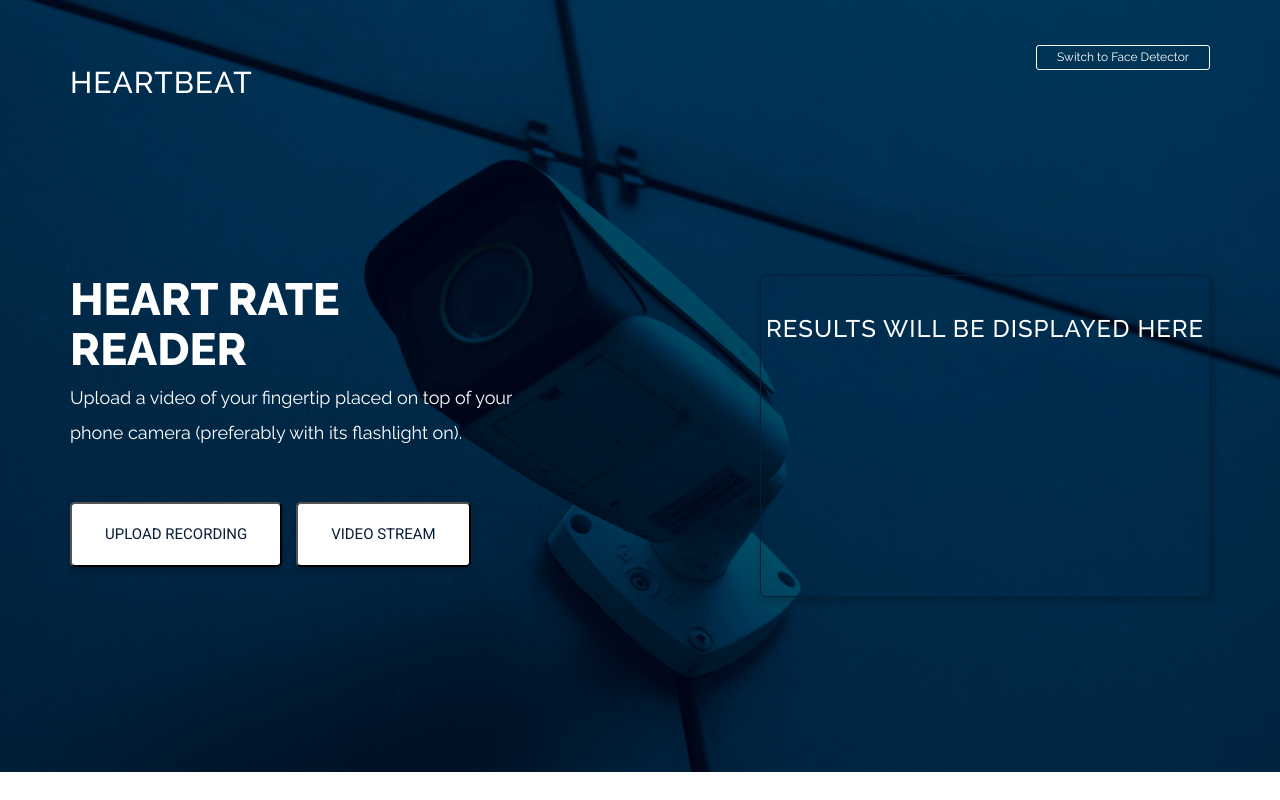
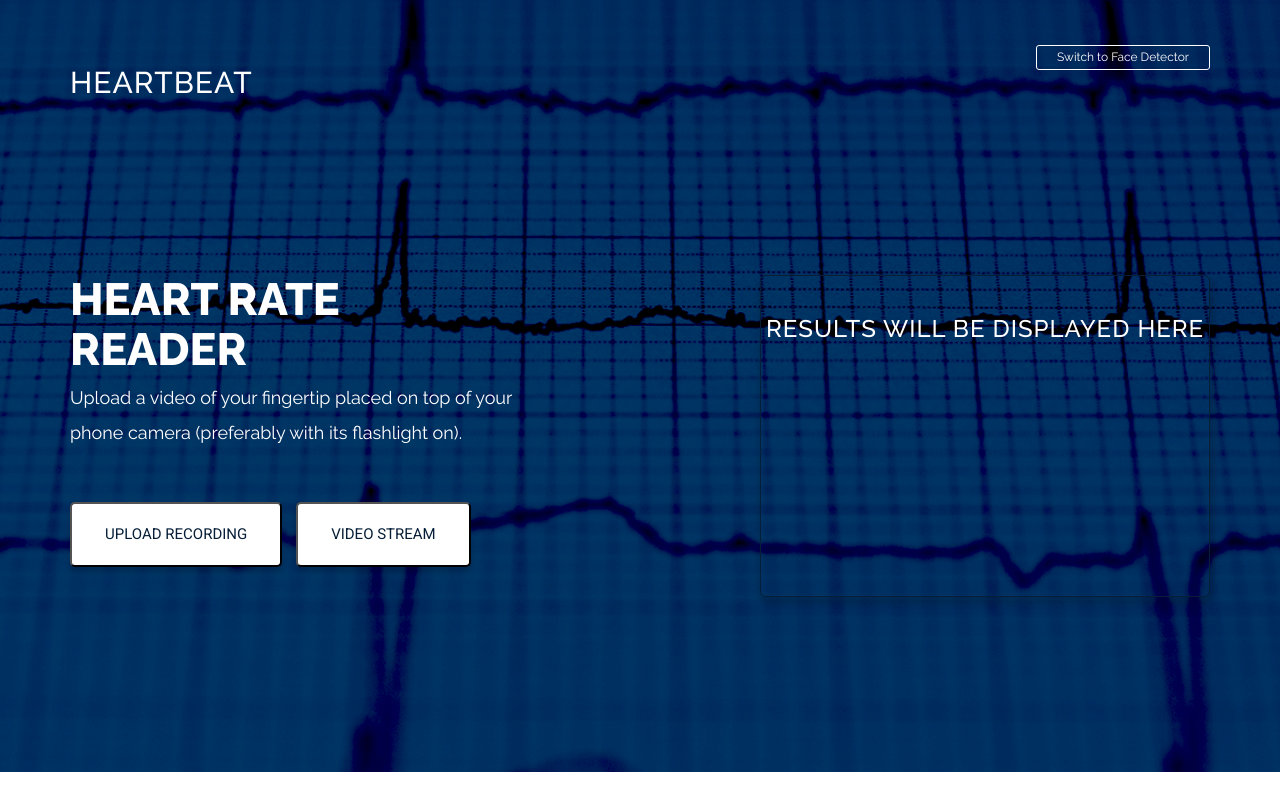
Before and after one commit to Paymanshus/HeartRate-Reader, a Flask app: page /heartbeat in a window 1280 px wide. Run offline with Flask 2, Linux system fonts and the light colour scheme; some libraries are stand-ins or nearby versions.

Commit message:
Edited bg

```diff
--- a/templates/heartbeat.html
+++ b/templates/heartbeat.html
@@ -19,7 +19,7 @@
 
 <body class="loading">
     <div class="wrapper">
-        <header class="header">
+        <header class="header" style="background-image: url('../static/img/8.png');">
             <div class="container">
                 <div class="row">
                     <div class="col-md-4 col-sm-3 col-xs-12">
```
Also changed, not shown: static/img/6.png (added), static/img/8.png (added), static/img/pexels-pixabay-415779.jpg (deleted).
